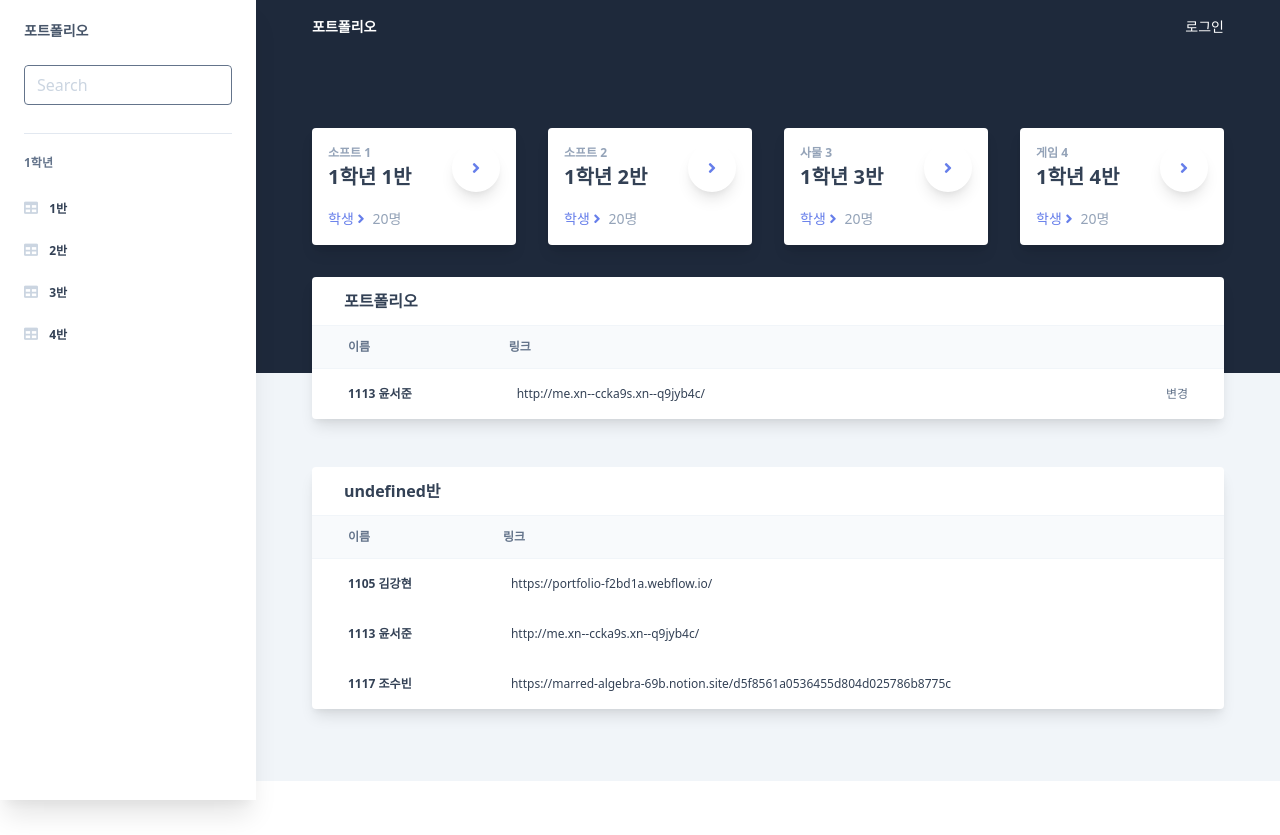
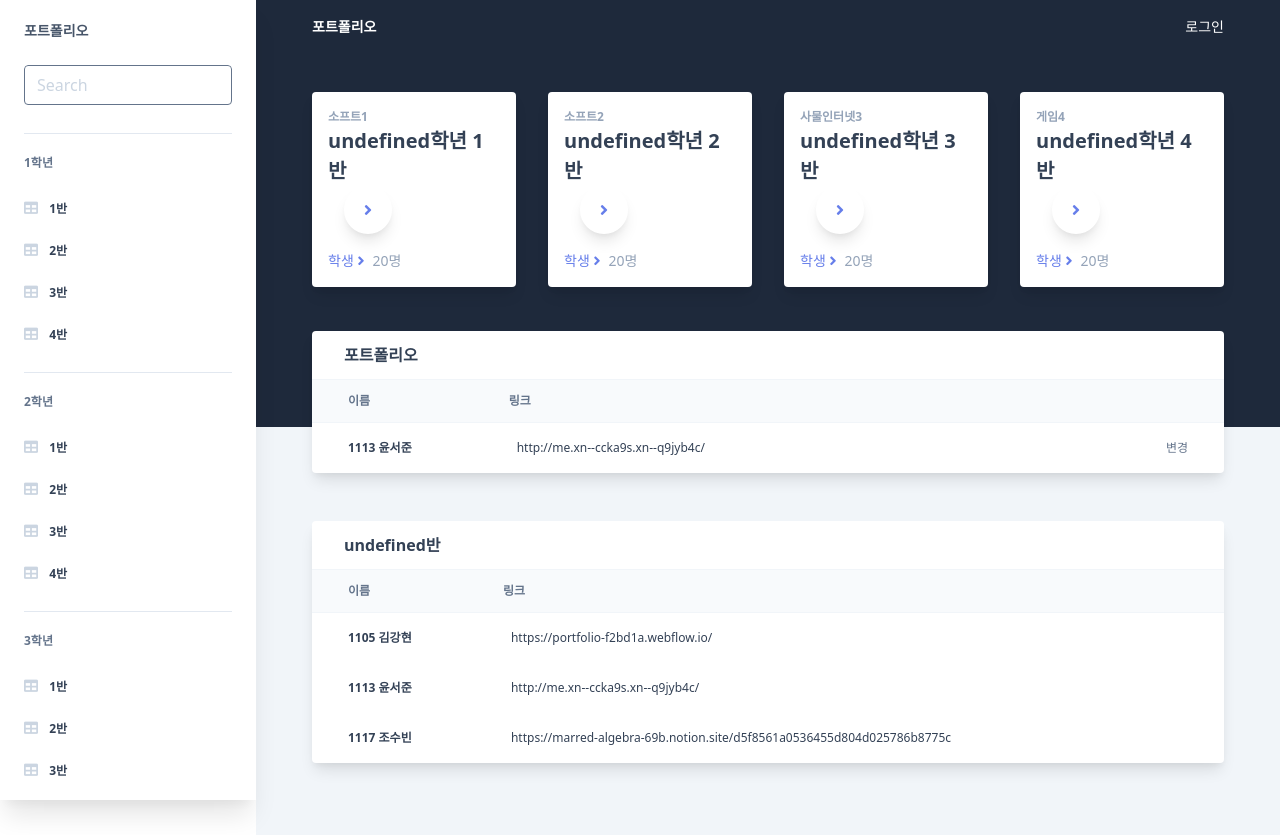
Before and after one commit to github-jademon/PortfolioChk, a Next.js app: page / in a window 1280 px wide. Before the commit the page ends 800 px from the top, so only its background shows below. Built offline with nearby package versions, Linux system fonts and the light colour scheme.

Commit message:
add test data & mapping

```diff
--- a/components/Headers/HeaderStats.js
+++ b/components/Headers/HeaderStats.js
@@ -1,40 +1,16 @@
 import useSWR from 'swr'
 import React from "react";
 
-// components
-
 import Stats from "components/Table/Stats.js";
 
-const data = {
-  data: [
-    {
-      classtype: "소프트 1",
-      grade: "1",
-      class: "1",
-      stuno: "20",
-    },
-    {
-      classtype: "소프트 2",
-      grade: "1",
-      class: "2",
-      stuno: "20",
-    },
-    {
-      classtype: "사물 3",
-      grade: "1",
-      class: "3",
-      stuno: "20",
-    },
-    {
-      classtype: "게임 4",
-      grade: "1",
-      class: "4",
-      stuno: "20",
-    },
-  ]
-}
+// const data= [
+//   {class: "1", classtype: "소프트1", stuno:"20"},
+//   {class: "2", classtype: "소프트1", stuno:"20"},
+//   {class: "3", classtype: "소프트1", stuno:"20"},
+//   {class: "4", classtype: "소프트1", stuno:"20"},
+// ]
 
-export default function HeaderStats() {
+export default function HeaderStats({ gradeid, data }) {
   // const { data, error } = useSWR('강현이가 애들 리스트 불러오는 api만들꺼임 ㅇㅇ');
   // if (!data) return <div>로딩 페이지 너가 만들어</div>
   // if (error) return <div>오류 페이지 너가 만들어</div>
@@ -42,23 +18,23 @@ export default function HeaderStats() {
   return (
     <>
       {/* Header */}
-      <div className="relative bg-blueGray-800 md:pt-32 pb-1 pb-32 pt-12">
+      <div className="relative bg-blueGray-800 md:pt-20 pb-1 pb-32 pt-12">
         <div className="px-4 md:px-10 mx-auto w-full">
           <div>
             {/* Card stats */}
-            <div className="flex flex-wrap">
-              {
-                data.data.map((v, i) => (
-                  <div className="w-full lg:w-6/12 xl:w-3/12 px-4" key={i}>
-                    <Stats
+            <div>
+              <div className="flex flex-wrap md:py-3">
+                {data.map((v, i) => (
+                  <div className="w-full lg:w-6/12 xl:w-3/12 px-4">
+                    <Stats key={i}
                       statClasstype={v.classtype}
-                      statGrade={v.grade}
+                      statGrade={gradeid}
                       statClass={v.class}
                       statStuno={v.stuno}
                     />
                   </div>
-                ))
-              }
+                ))}
+              </div>
             </div>
           </div>
         </div>
--- a/components/Sidebar/Sidebar.js
+++ b/components/Sidebar/Sidebar.js
@@ -2,7 +2,39 @@ import React from "react";
 import Link from "next/link";
 import { useRouter } from "next/router";
 
-export default function Sidebar() {
+// const data = {
+//   data: [
+//     {
+//       grade: "1",
+//       data: [
+//         {class: "1", classtype: "소프트1", stuno:"20"},
+//         {class: "2", classtype: "소프트2", stuno:"20"},
+//         {class: "3", classtype: "사물인터넷3", stuno:"20"},
+//         {class: "4", classtype: "게임4", stuno:"20"},
+//       ]
+//     },
+//     {
+//       grade: "2",
+//       data: [
+//         {class: "1", classtype: "소프트1", stuno:"20"},
+//         {class: "2", classtype: "소프트2", stuno:"20"},
+//         {class: "3", classtype: "사물인터넷3", stuno:"20"},
+//         {class: "4", classtype: "게임4", stuno:"20"},
+//       ]
+//     },
+//     {
+//       grade: "3",
+//       data: [
+//         {class: "1", classtype: "소프트1", stuno:"20"},
+//         {class: "2", classtype: "소프트2", stuno:"20"},
+//         {class: "3", classtype: "사물인터넷3", stuno:"20"},
+//         {class: "4", classtype: "게임4", stuno:"20"},
+//       ]
+//     },
+//   ]
+// }
+
+export default function Sidebar({ data }) {
   const [collapseShow, setCollapseShow] = React.useState("hidden");
   const router = useRouter();
   return (
@@ -58,20 +90,23 @@ export default function Sidebar() {
               </div>
             </form>
 
-            <hr className="my-4 md:min-w-full" />
+            {data.data.map((vv, ii) => (
+              <>
+                <hr className="my-4 md:min-w-full" key={ii} />
 
                 <h6 className="md:min-w-full text-blueGray-500 text-xs uppercase font-bold block pt-1 pb-4 no-underline">
-              1학년
+                  {vv.grade + "학년"}
                 </h6>
 
                 <ul className="md:flex-col md:min-w-full flex flex-col list-none">
-              <li className="items-center">
-                <Link href="/1/1">
+                  {vv.data.map((v, i) => (
+                    <li className="items-center" key={i}>
+                      <Link href={"/" + vv.grade + "/" + v.class}>
                         <a
                           href="#pablo"
                           className={
                             "text-xs uppercase py-3 font-bold block " +
-                      (router.asPath === ('/1/1')
+                            (router.asPath === ("/" + vv.grade + "/" + v.class)
                               ? "text-indigo-500 hover:text-indigo-700"
                               : "text-blueGray-700 hover:text-blueGray-500")
                           }
@@ -79,88 +114,21 @@ export default function Sidebar() {
                           <i
                             className={
                               "fas fa-table mr-2 text-sm " +
-                        (router.asPath === ('/1/1')
+                              (router.asPath === ("/" + vv.grade + "/" + v.class)
                                 ? "opacity-75"
                                 : "text-blueGray-300")
                             }
                           ></i>{" "}
-                    1반
+                          {v.class + "반"}
                         </a>
                       </Link>
                     </li>
+                  ))}
+                </ul>
+              </>
+            ))}
 
-              <li className="items-center">
-                <Link href="/1/2">
-                  <a
-                    href="#pablo"
-                    className={
-                      "text-xs uppercase py-3 font-bold block " +
-                      (router.asPath === ('/1/2')
-                        ? "text-indigo-500 hover:text-indigo-700"
-                        : "text-blueGray-700 hover:text-blueGray-500")
-                    }
-                  >
-                    <i
-                      className={
-                        "fas fa-table mr-2 text-sm " +
-                        (router.asPath === ('/1/2')
-                          ? "opacity-75"
-                          : "text-blueGray-300")
-                      }
-                    ></i>{" "}
-                    2반
-                  </a>
-                </Link>
-              </li>
 
-              <li className="items-center">
-                <Link href="/1/3">
-                  <a
-                    href="#pablo"
-                    className={
-                      "text-xs uppercase py-3 font-bold block " +
-                      (router.asPath === ('/1/3')
-                        ? "text-indigo-500 hover:text-indigo-700"
-                        : "text-blueGray-700 hover:text-blueGray-500")
-                    }
-                  >
-                    <i
-                      className={
-                        "fas fa-table mr-2 text-sm " +
-                        (router.asPath === ('/1/3')
-                          ? "opacity-75"
-                          : "text-blueGray-300")
-                      }
-                    ></i>{" "}
-                    3반
-                  </a>
-                </Link>
-              </li>
-
-              <li className="items-center">
-                <Link href="/1/4">
-                  <a
-                    href="#pablo"
-                    className={
-                      "text-xs uppercase py-3 font-bold block " +
-                      (router.asPath === ('/1/4')
-                        ? "text-indigo-500 hover:text-indigo-700"
-                        : "text-blueGray-700 hover:text-blueGray-500")
-                    }
-                  >
-                    <i
-                      className={
-                        "fas fa-table mr-2 text-sm " +
-                        (router.asPath === ('/1/4')
-                          ? "opacity-75"
-                          : "text-blueGray-300")
-                      }
-                    ></i>{" "}
-                    4반
-                  </a>
-                </Link>
-              </li>
-            </ul>
           </div>
         </div>
       </nav>
--- a/pages/index.js
+++ b/pages/index.js
@@ -7,26 +7,67 @@ import HeaderStats from "components/Headers/HeaderStats.js";
 import Table from "pages/[gradeid]/[classid].js";
 import Table2 from "components/Table/Table2.js";
 
+const data = {
+  data: [
+    {
+      grade: "1",
+      data: [
+        {class: "1", classtype: "소프트1", stuno:"20"},
+        {class: "2", classtype: "소프트2", stuno:"20"},
+        {class: "3", classtype: "사물인터넷3", stuno:"20"},
+        {class: "4", classtype: "게임4", stuno:"20"},
+      ]
+    },
+    {
+      grade: "2",
+      data: [
+        {class: "1", classtype: "소프트1", stuno:"20"},
+        {class: "2", classtype: "소프트2", stuno:"20"},
+        {class: "3", classtype: "사물인터넷3", stuno:"20"},
+        {class: "4", classtype: "게임4", stuno:"20"},
+      ]
+    },
+    {
+      grade: "3",
+      data: [
+        {class: "1", classtype: "소프트1", stuno:"20"},
+        {class: "2", classtype: "소프트2", stuno:"20"},
+        {class: "3", classtype: "사물인터넷3", stuno:"20"},
+        {class: "4", classtype: "게임4", stuno:"20"},
+      ]
+    },
+  ]
+}
+
+const userid = "1113";
+const username = "윤서준";
+
 const Index = () => {
 // export default function Index() {
   const router = useRouter();
   const { classid } = router.query;
-  let userid = "1113";
-  let username = "윤서준";
+  const { gradeid } = router.query;
+
+  const gradechk1 = data.data[Object.keys(data.data)[0]].grade;
+  const datachk1 = data.data[Object.keys(data.data)[0]].data;
+  const gradechk2 = data.data[Object.keys(data.data)[1]].grade;
+  const datachk2 = data.data[Object.keys(data.data)[1]].data;
+  const datachk3 = data.data[Object.keys(data.data)[2]].data;
   return (
     <>
-      <Sidebar />
+      <Sidebar data={data} />
         <div className="relative md:ml-64 bg-blueGray-100">
           <AdminNavbar userid={userid} username={username} />
           {/* Header */}
-          <HeaderStats />
+          <HeaderStats gradeid={gradeid} data={gradechk1===gradeid?datachk1:gradechk2===gradeid?datachk2:datachk3} />
+
           <div className="px-4 md:px-10 mx-auto w-full -m-24">
             <div className="flex flex-wrap mt-7">
               <div className="w-full mb-12 px-4">
                 <Table2 userid={userid} />
               </div>
               <div className="w-full mb-12 px-4">
-                <Table userid={userid} classid={classid} />
+                <Table userid={userid} classid={classid} gradeid={gradeid} />
               </div>
             </div>
           </div>
```
Lines whose indentation alone changed are shown as unchanged.
